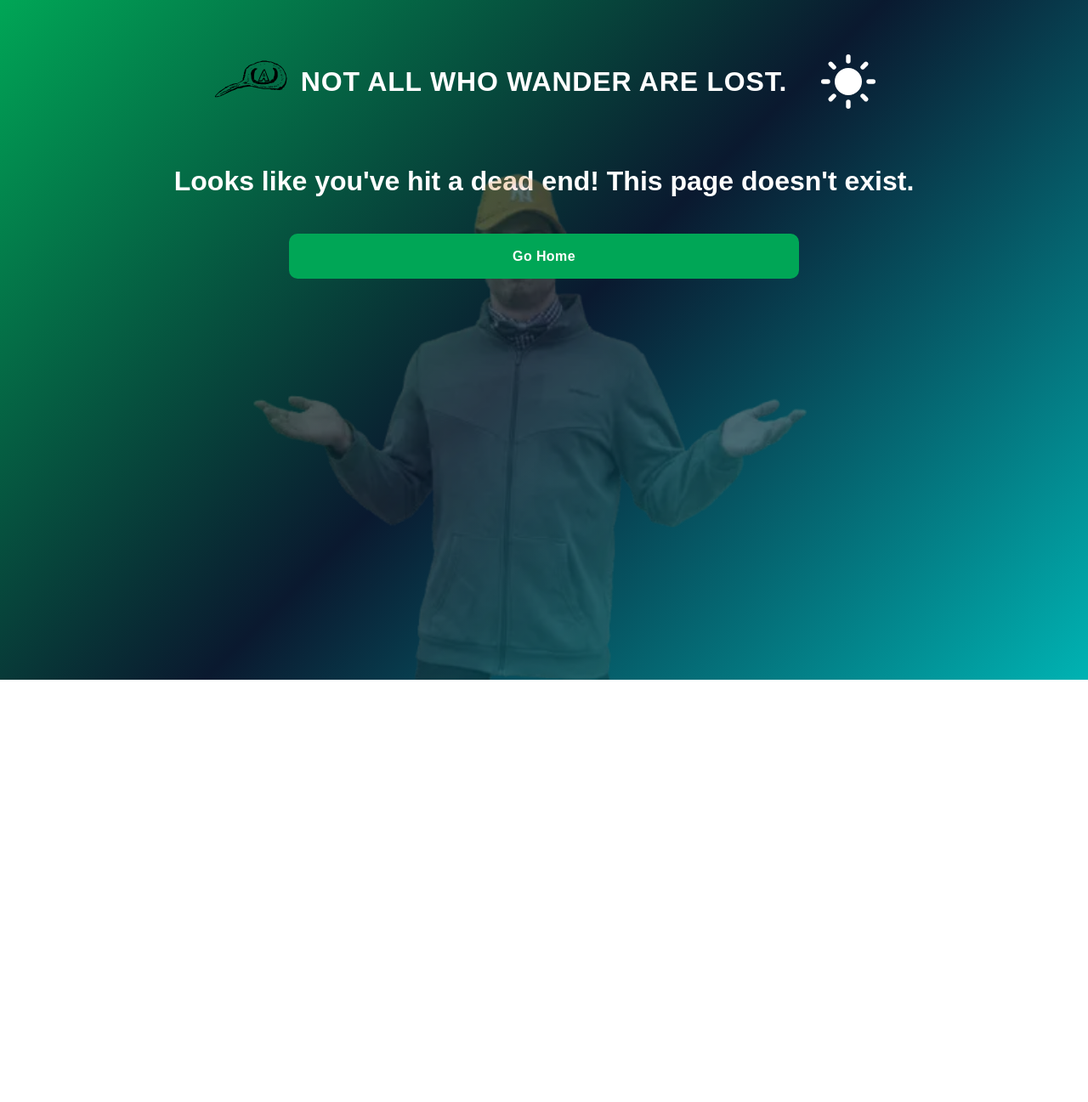
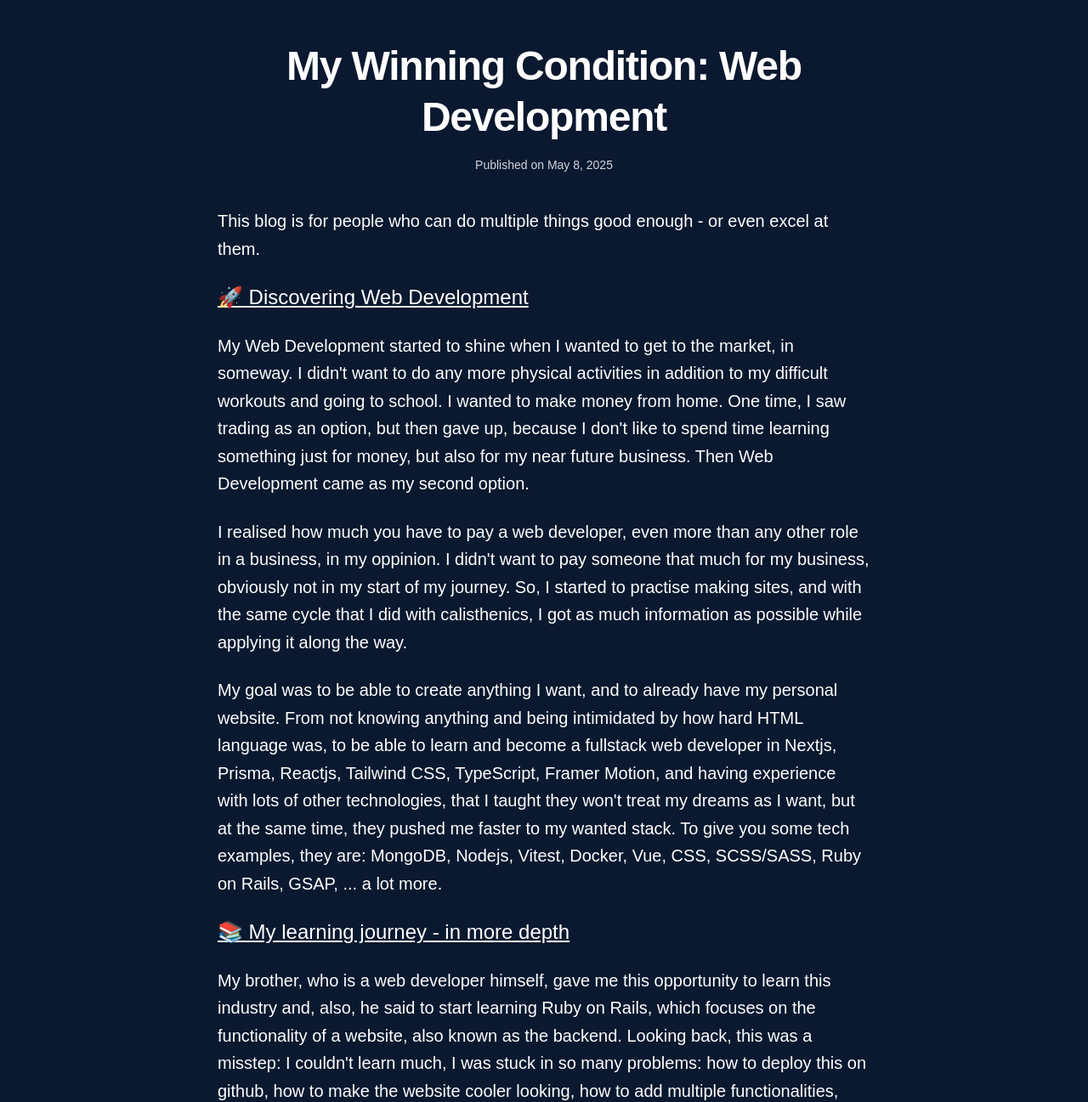
Before and after one commit to sksksk2024/cotablog, a Next.js app: page /moreblogs/lovingwebdevelopment in a window 1280 px wide. Before the commit this address had no page. Shown: the top 1297 px of the page at 85% size. Before the commit the page ends 800 px from the top, so only its background shows below. Built offline with nearby package versions, Linux system fonts and the light colour scheme.

Commit message:
Third Blog

```diff
--- /dev/null
+++ b/src/app/moreblogs/lovingwebdevelopment/page.tsx
@@ -0,0 +1,139 @@
+'use client';
+
+import { buttonVariants } from '@/components/motionVariants/motionVariants';
+import { motion } from 'framer-motion';
+import Link from 'next/link';
+
+const WebDevelopmentBlog = () => {
+  return (
+    <article className="w-full max-w-container-800 px-16P py-48P mx-auto flex flex-col gap-10 text-white">
+      <header className="text-center space-y-4">
+        <h1 className="text-2xl md:text-3xl font-extrabold tracking-tight leading-tight">
+          My Winning Condition: Web Development
+        </h1>
+        <p className="text-sm text-gray-300">Published on May 8, 2025</p>
+      </header>
+
+      <section className="space-y-6 text-lg leading-relaxed">
+        <p>
+          This blog is for people who can do multiple things good enough - or
+          even excel at them.
+        </p>
+        <h2 className="text-xl underline">🚀 Discovering Web Development</h2>
+        <p>
+          My Web Development started to shine when I wanted to get to the
+          market, in someway. I didn't want to do any more physical activities
+          in addition to my difficult workouts and going to school. I wanted to
+          make money from home. One time, I saw trading as an option, but then
+          gave up, because I don't like to spend time learning something just
+          for money, but also for my near future business. Then Web Development
+          came as my second option.
+        </p>
+        <p>
+          I realised how much you have to pay a web developer, even more than
+          any other role in a business, in my oppinion. I didn't want to pay
+          someone that much for my business, obviously not in my start of my
+          journey. So, I started to practise making sites, and with the same
+          cycle that I did with calisthenics, I got as much information as
+          possible while applying it along the way.
+        </p>
+        <p>
+          My goal was to be able to create anything I want, and to already have
+          my personal website. From not knowing anything and being intimidated
+          by how hard HTML language was, to be able to learn and become a
+          fullstack web developer in Nextjs, Prisma, Reactjs, Tailwind CSS,
+          TypeScript, Framer Motion, and having experience with lots of other
+          technologies, that I taught they won't treat my dreams as I want, but
+          at the same time, they pushed me faster to my wanted stack. To give
+          you some tech examples, they are: MongoDB, Nodejs, Vitest, Docker,
+          Vue, CSS, SCSS/SASS, Ruby on Rails, GSAP, ... a lot more.
+        </p>
+        <h2 className="text-xl underline">
+          📚 My learning journey - in more depth
+        </h2>
+        <p>
+          My brother, who is a web developer himself, gave me this opportunity
+          to learn this industry and, also, he said to start learning Ruby on
+          Rails, which focuses on the functionality of a website, also known as
+          the backend. Looking back, this was a misstep: I couldn't learn much,
+          I was stuck in so many problems: how to deploy this on github, how to
+          make the website cooler looking, how to add multiple functionalities,
+          without breaking my head, and the cherry at the top, how to not hope
+          that some random JavaScript file worked without knowing why. I didn't
+          understand anything: it was a combination with also html, bootstrap
+          css classes, and JavaScript, which was a real mess. After a few
+          months, I got separated from that violating environment, thinking
+          learning the actual basics would help me. My learning path was, and I
+          also suggest for those who want to learn how to put fascinating pages
+          on the browser: html, css, JavaScript, css frameworks, JavaScript
+          frameworks, typescript, then the backend. My path was, for that time,
+          a brilliant set of moves that I took, which personally, skyrocketed my
+          expectations on making cooler and better websites, overall. At the
+          same time, the process got fast and efficient, while facing fewer
+          struggles. After this adventure, I didn't come back to the tech that
+          my brother uses, since I like my tech stack much more.
+        </p>
+        <h2 className="text-xl underline">
+          🏆 My Greatest Achievements in Web Development - by now
+        </h2>
+        <p>
+          The whole process, to build personal websites, to become confident
+          making them and using the tools properly, took me one year and a half,
+          with consistent work, try and error situations and revelations.
+        </p>
+        <p>
+          Some of my biggest achievements of this process are: knowing how to
+          deploy on Render, writing in React and using the hooks it offers,
+          implementing backend and make it communicate with the frontend. All
+          these, after I mastered them, this development process became so much
+          easier. I guarantee you: if you put me on the desk working for one
+          month, I will accomplish more than I learned in one year, and this
+          amount of time will only increase if I continue to work as hard as
+          possible. In my case, my goal wasn't to become one of the best in the
+          industry, but rather just feeling comfortable with the skill, so I can
+          move on to other things to master in these teenage years and that are
+          vital, such as communication, writing, and sales.
+        </p>
+        <h2 className="text-xl underline">💡 Was It worth It?</h2>
+        <p>
+          Definetly. I loved to discover my creativity and to develop the skill
+          of solving problems through web development. This journey taught me to
+          be conscious not to select multiple steps at a time, and that the
+          limits don't exist, while you can still be awake, energetic and with
+          the purpose to finish the work in that specific day. Also, now I have
+          lots of opportunities unlocked. Besides being able to create my
+          personal websites, now I am focused to take a job in the industry. I
+          will try my best to get it, as I know it will boost me in things such:
+          collaboration, teamwork, making new friends that are also driven by
+          the same objectives, like me.
+        </p>
+        <h2 className="text-xl underline">
+          🔮 Will I continue to do web development?
+        </h2>
+        <p>
+          Absolutely. As a web developer, I need to take care of my business
+          websites, be conscious of making them secured, and always try to
+          develop them more and more, from different angles. So, in my
+          perspective, I will be limiting this learning process for now, but
+          still continue to work a bit a day, for the things that needs
+          improvements, not neglecting the hours when I will be working on the
+          job.
+        </p>
+      </section>
+
+      <footer className="flex flex-col justify-center items-center pt-10 border-t border-gray-600 text-center">
+        <motion.button
+          variants={buttonVariants}
+          initial="initial"
+          whileHover="hover"
+          animate="exit"
+          className="w-full min-w-container-300 max-w-container-600 cursor-pointer p-16P rounded-5BR font-bold tracking-wide text-white bg-green-dark hover:text-background-dark hover:bg-warning"
+        >
+          <Link href="/">Go Home</Link>
+        </motion.button>
+      </footer>
+    </article>
+  );
+};
+
+export default WebDevelopmentBlog;
--- a/src/components/BlogSection.tsx
+++ b/src/components/BlogSection.tsx
@@ -24,7 +24,10 @@ const BlogSection = () => {
 
   const blogPosts = [
     { title: 'Why Calisthenics', href: 'moreblogs/lovingcalisthenics' },
-    { title: '?', href: '/moreblogs/' },
+    {
+      title: 'My Winning Condition: Web Development',
+      href: '/moreblogs/lovingwebdevelopment',
+    },
     { title: '????', href: '/moreblogs/' },
     { title: '???', href: '/moreblogs/' },
     // Add more as needed
```
